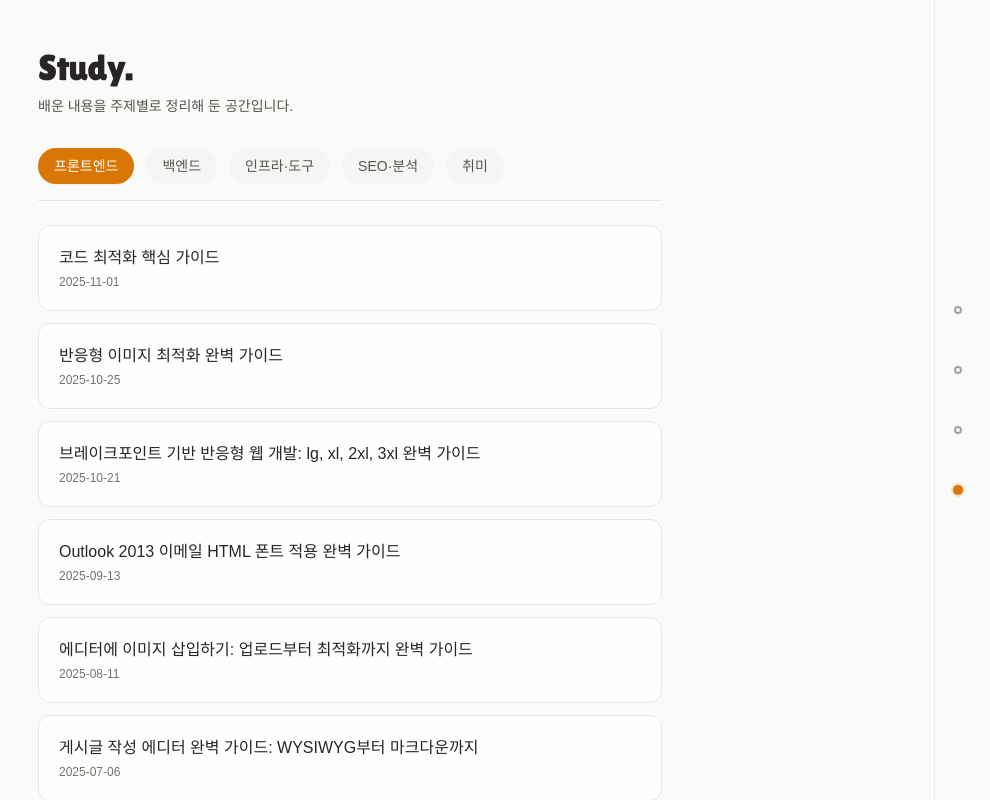
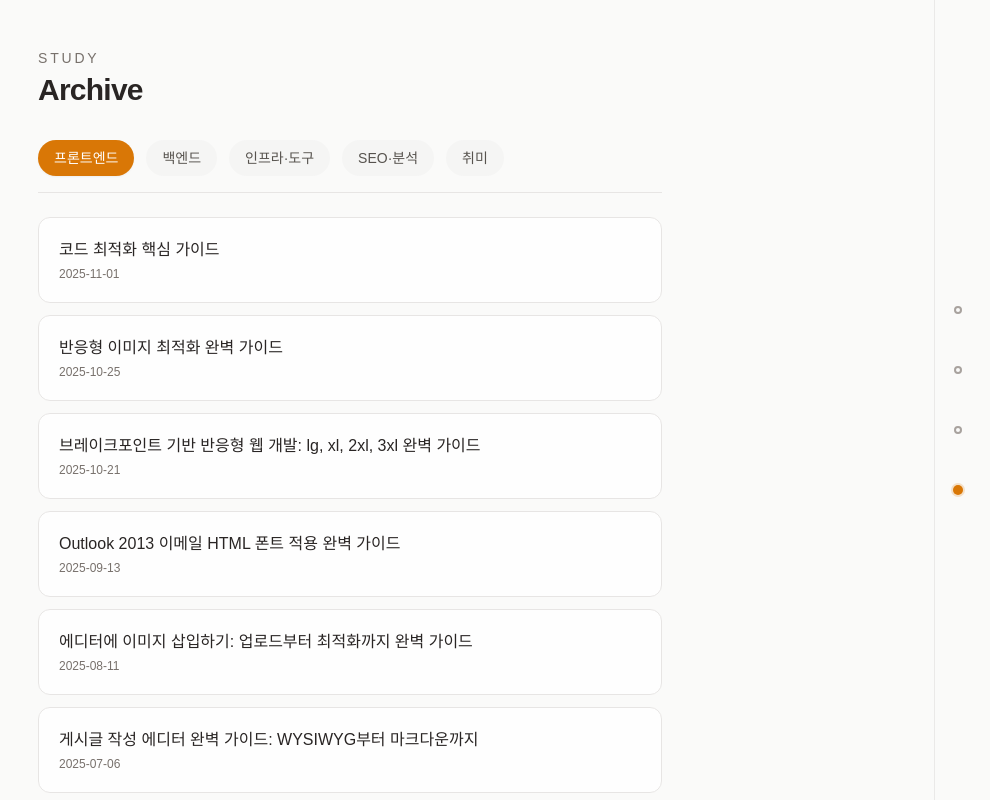
Before and after one commit to cbw6088/Portfolio, a Next.js app in the folder portfolio/: page /study in a window 1280 px wide. Shown: the whole page, without its empty margins (290-1280 px from the left). Built offline with nearby package versions, Linux system fonts and the light colour scheme.

Commit message:
fix/사이드바 호버 및 페이지 타이틀 변경

```diff
--- a/portfolio/src/app/project_test/page.tsx
+++ b/portfolio/src/app/project_test/page.tsx
@@ -26,9 +26,10 @@ export default function ProjectTestPage() {
             <p className="text-sm tracking-[0.2em] uppercase text-stone-500 mb-1">
               Project
             </p>
-            <h1 className="font-semibold text-2xl sm:text-3xl text-stone-800 tracking-tight mb-2">
-              프로젝트
+            <h1 className="font-semibold text-2xl sm:text-3xl text-stone-800 tracking-tight mb-8">
+              Works
             </h1>
+
             {personalProjects.length > 0 && (
               <section className="mb-10">
                 <h2 className="font-semibold text-stone-800 text-lg mb-4">
--- a/portfolio/src/app/study/page.tsx
+++ b/portfolio/src/app/study/page.tsx
@@ -33,12 +33,12 @@ export default function StudyPage() {
         <main className="flex-1 min-h-0 overflow-y-auto">
           <div className="max-w-2xl mx-auto px-6 py-8 sm:py-12">
             <header className="mb-8">
-              <h1 className="font-LilitaOne text-3xl sm:text-4xl text-stone-800 tracking-tight">
-                Study.
+              <p className="text-sm tracking-[0.2em] uppercase text-stone-500 mb-1">
+                Study
+              </p>
+              <h1 className="font-semibold text-2xl sm:text-3xl text-stone-800 tracking-tight mb-2">
+                Archive
               </h1>
-              <p className="text-stone-600 text-sm mt-2 max-w-md">
-                배운 내용을 주제별로 정리해 둔 공간입니다.
-              </p>
             </header>
 
             <StudyCategoryNav current={category} onSelect={setCategory} />
--- a/portfolio/src/components/button/SideButtonTest.tsx
+++ b/portfolio/src/components/button/SideButtonTest.tsx
@@ -69,15 +69,19 @@ export default function SideButtonTest() {
           return (
             <div
               key={index}
-              className="hidden md:flex items-center gap-3 min-w-0"
+              className="group hidden md:flex items-center gap-3 min-w-0"
             >
-              {/* 라벨: 사이드바가 열리면 바 안에서 보임 */}
+              {/* 라벨: 사이드바가 열리면 바 안에서 보임, 클릭 시 이동 */}
               <span
-                className={`shrink-0 text-s font-medium whitespace-nowrap transition-all duration-300 ease-out ${
+                role="button"
+                tabIndex={0}
+                onClick={() => handleClick(index)}
+                onKeyDown={(e) => { if (e.key === "Enter" || e.key === " ") { e.preventDefault(); handleClick(index); } }}
+                className={`shrink-0 text-s font-medium whitespace-nowrap transition-all duration-300 ease-out cursor-pointer ${
                   hovered
                     ? "opacity-100 translate-x-0"
                     : "opacity-0 translate-x-2 pointer-events-none"
-                } ${isActive ? "text-amber-600" : "text-stone-500"}`}
+                } ${isActive ? "text-amber-600" : "text-stone-500 group-hover:text-amber-500"}`}
               >
                 {label}
               </span>
@@ -92,7 +96,7 @@ export default function SideButtonTest() {
                   className={`block rounded-full transition-all duration-300 ease-out ${
                     isActive
                       ? "w-2.5 h-2.5 bg-amber-600 shadow-[0_0_0_2px_rgba(217,119,6,0.2)]"
-                      : "w-2 h-2 border-2 border-stone-400 hover:border-amber-500/70 hover:scale-110"
+                      : "w-2 h-2 border-2 border-stone-400 group-hover:border-amber-500/70 group-hover:scale-110"
                   }`}
                 />
               </button>
```
